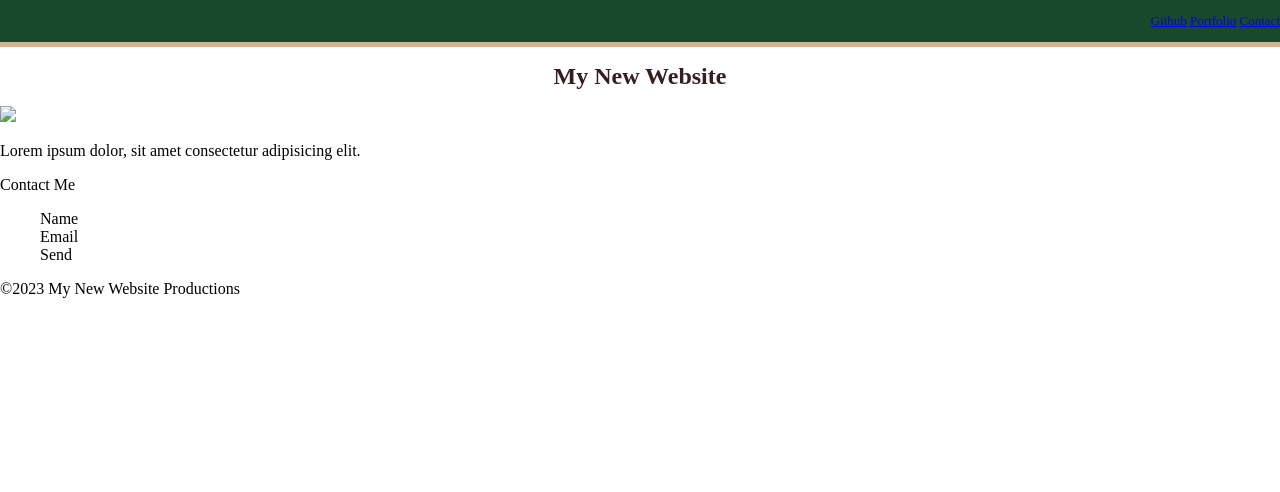
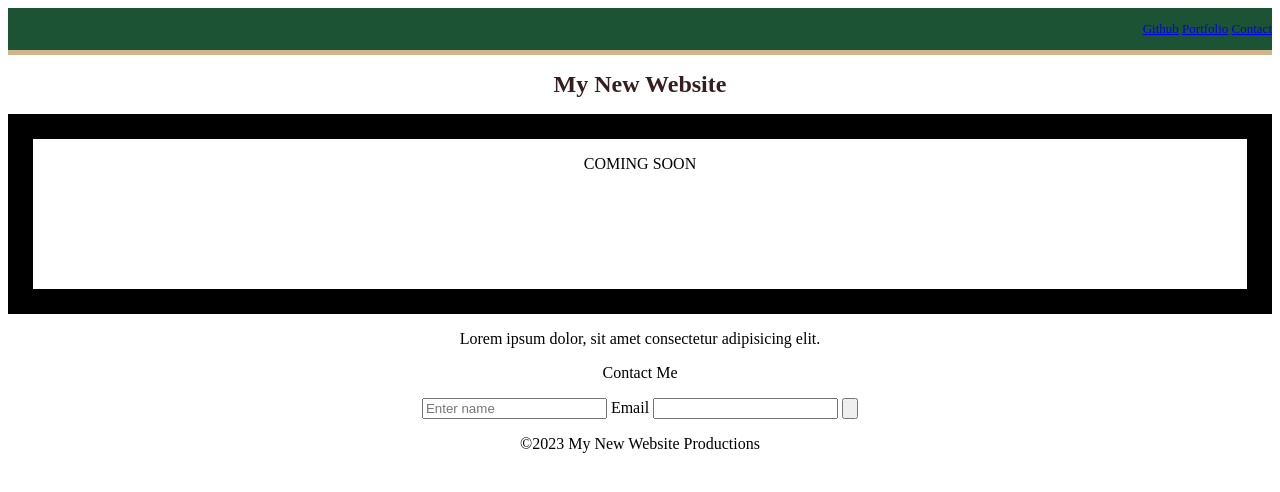
Before and after one commit to Camps860/Mini-Project-1, a plain HTML site: page index.html in a window 1280 px wide. Drawn offline with Linux system fonts and the light colour scheme.

Commit message:
made changes to name and email fields

```diff
--- a/index.html
+++ b/index.html
@@ -24,21 +24,19 @@
 
     <main>
         <h1>My New Website</h1>
-        <section>
-
-            <img src="./assets/image-1.png">
-
-        </section>
+        <div>
+            <p>COMING SOON</p>
+        </div>
         <section>
             <p>Lorem ipsum dolor, sit amet consectetur adipisicing elit.</p>
         </section>
 
         <p>Contact Me</p>
-        <ul>
-            <li>Name</li>
-            <li>Email</li>
-            <li>Send</li>
-        </ul>
+        <input type="text" name="name" placeholder="Enter name" />
+        <label for="email">Email</label>
+        <input name="emailaddress" type="email" />
+        <input type="button" name="send" />
+
 
 
 
--- a/style.css
+++ b/style.css
@@ -1,14 +1,11 @@
 body {
-    position: relative;
-    margin: 0;
+    text-align: center;
+}
 
-
-
-}
 h1 {
-    text-align:center;
-    font-size:24px;
-    color:rgb(54, 30, 30);
+    text-align: center;
+    font-size: 24px;
+    color: rgb(54, 30, 30);
 }
 
 
@@ -19,9 +16,19 @@ nav {
     padding: 0px;
     margin: auto;
     border-bottom: 5px solid tan;
-    background-color: rgb(23, 73, 45);
+    background-color: rgb(29, 83, 53);
     font-size: 13px;
 }
+
 li {
     list-style-type: none;
 }
+div {
+    width: 150px tan;
+    height:150px;
+    margin: 200px black;
+    padding: 200px tan;
+    border: solid 25px;
+    display:block;
+
+}
```
